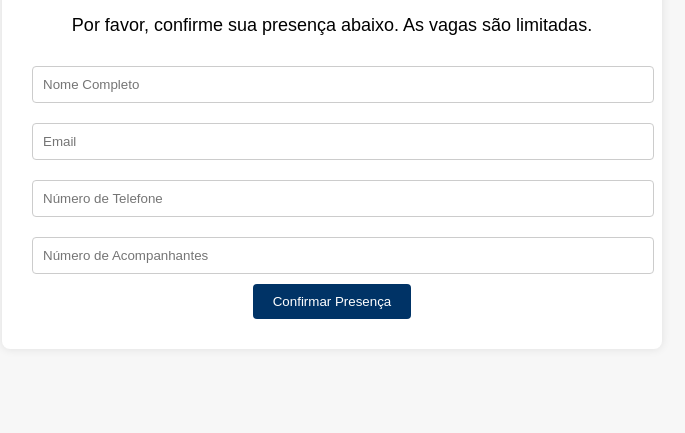
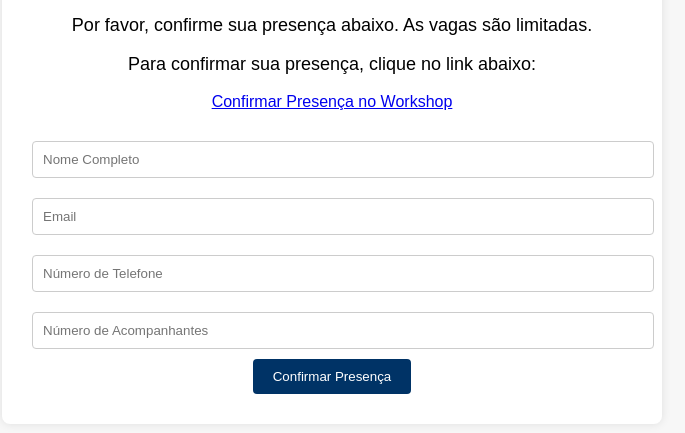
Before and after one commit to GiovaneGuerreiro2102/Convite-Workshop-Dinamo-Motos, a plain HTML site: page index.html in a window 1280 px wide. Shown: the part 241-674 px from the top of the page, without its empty margins (308-993 px from the left). Drawn offline with Linux system fonts and the light colour scheme.

Commit message:
Update index.html

```diff
--- a/index.html
+++ b/index.html
@@ -55,6 +55,10 @@
         <p>Olá, você está convidado para participar do workshop da Dinamo Motos, que ocorrerá no dia 14 de junho de 2025, das 09h às 12h, na nossa oficina, localizada na Rua 1A, 1170, Vila Saibreiro, RIo Claro - SP.</p>
         <p>Por favor, confirme sua presença abaixo. As vagas são limitadas.</p>
 
+         <!-- Link Personalizado -->
+        <p>Para confirmar sua presença, clique no link abaixo:</p>
+        <a href="https://giovaneguerreiro2102.github.io/Convite-Workshop-Dinamo-Motos/" target="_blank">Confirmar Presença no Workshop</a>
+
         <!-- Formulário de Confirmação -->
         <div class="form-container">
             <form action="https://formspree.io/f/xwplalkl" method="POST">
```
